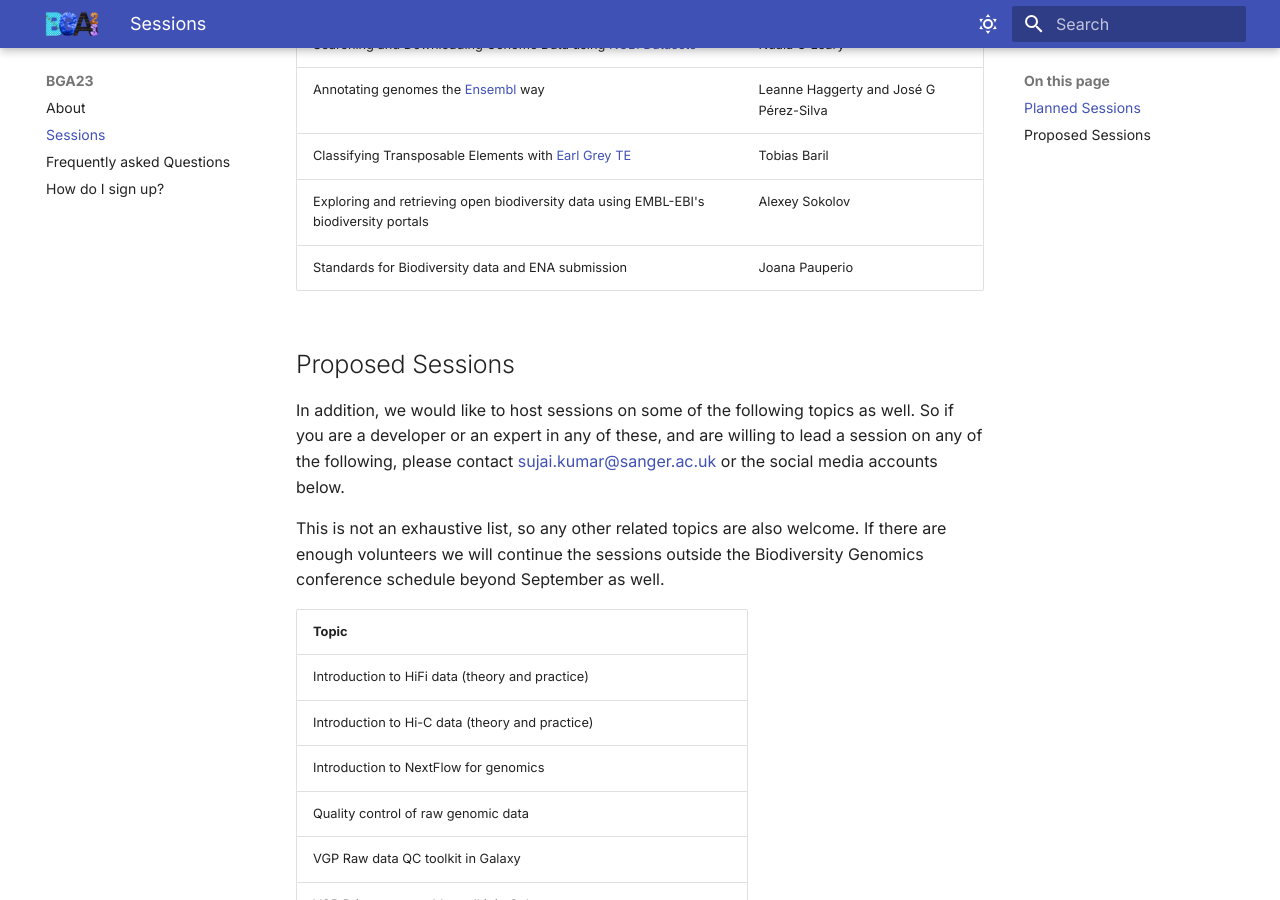
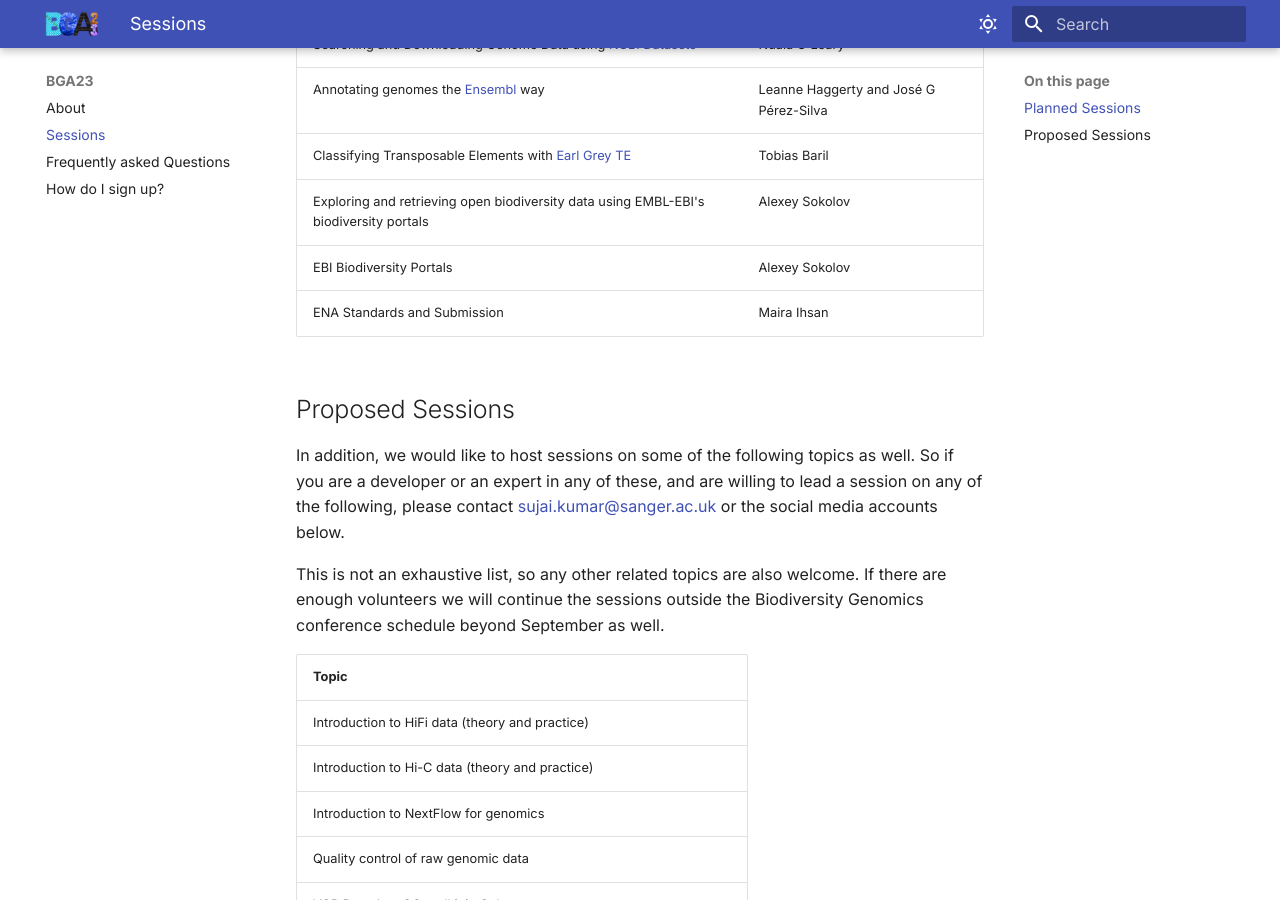
Before and after one commit to tol-training/tol-training.github.io, an MkDocs documentation site: the page built from docs/sessions.md, in a window 1280 px wide and 900 px high, scrolled down 726 px. Built offline with MkDocs 1.6.1 and Material for MkDocs 9.7.7, drawn with Linux system fonts in a browser that asks for light colours.

Commit message:
Update sessions.md

```diff
--- a/docs/sessions.md
+++ b/docs/sessions.md
@@ -21,7 +21,8 @@ The list of sessions planned so far is given below. We are currently in the proc
 | Annotating genomes the [Ensembl](https://rapid.ensembl.org/info/genome/genebuild/index.html){:target="_blank"} way | Leanne Haggerty and José G Pérez-Silva |
 | Classifying Transposable Elements with [Earl Grey TE](https://github.com/TobyBaril/EarlGrey){:target="_blank"} | Tobias Baril |
 | Exploring and retrieving open biodiversity data using EMBL-EBI's biodiversity portals | Alexey Sokolov |
-| Standards for Biodiversity data and ENA submission | Joana Pauperio |
+| EBI Biodiversity Portals | Alexey Sokolov |
+| ENA Standards and Submission | Maira Ihsan |
 
 ## Proposed Sessions
 
```
